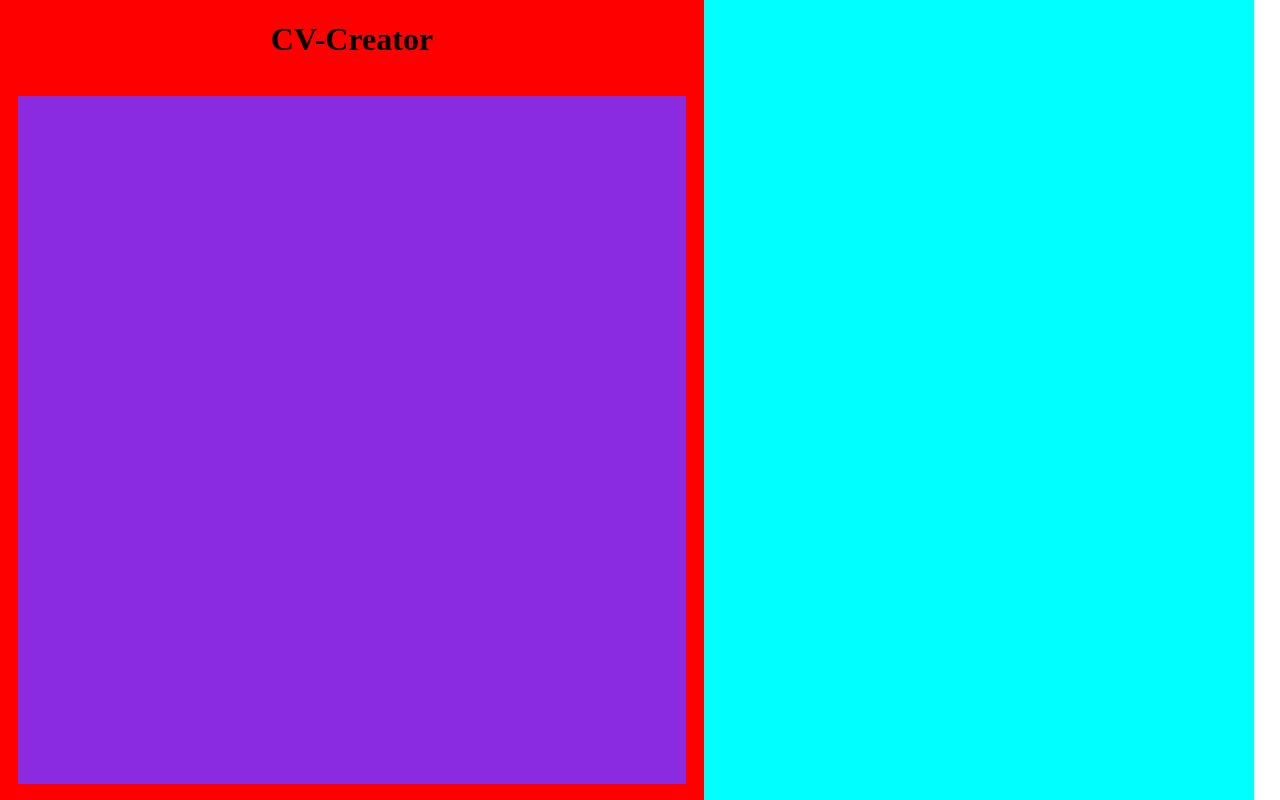
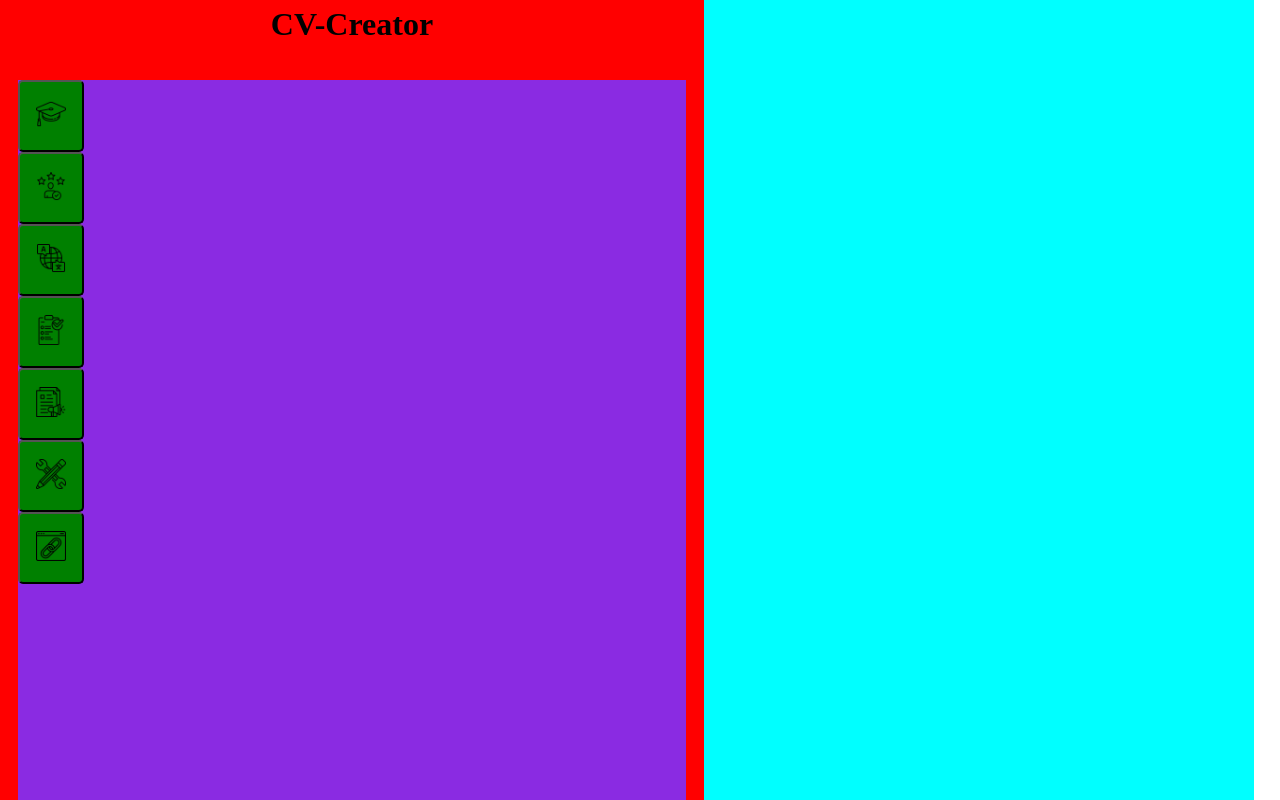
Before and after one commit to Paul-1783/CV-Application, a React (Vite) app: page / in a window 1280 px wide. Built offline with nearby package versions, Linux system fonts and the light colour scheme.

Commit message:
added navbar

```diff
--- a/src/components/preview/preview.jsx
+++ b/src/components/preview/preview.jsx
@@ -1,4 +1,4 @@
-import "./preview.css";
+import "./../../styles/preview.css";
 
 export function PreviewFrame() {
   return <span className="preview-frame"></span>;
--- a/src/components/tab/tab.jsx
+++ b/src/components/tab/tab.jsx
@@ -0,0 +1 @@
+import "./../../styles/tab.css";
--- a/src/components/tabsContainer/tabsContainer.css
+++ /dev/null
@@ -1,17 +0,0 @@
-.tabs-container {
-    display: flex;
-    flex-direction: column;
-    justify-content: center;
-    align-items: center;
-    background-color: red;
-    width: 55dvw;
-    height: 100dvh;
-
-}
-
-.tabs-interior {
-    margin: 1rem;
-    background-color: blueviolet;
-    width: 95%;
-    height: 90%;
-}
--- a/src/components/tabsContainer/tabsContainer.jsx
+++ b/src/components/tabsContainer/tabsContainer.jsx
@@ -1,10 +1,49 @@
-import "./tabsContainer.css";
+import "./../../styles/tabsContainer.css";
+
+import educationIcon from "./../../assets/education.png";
+import experienceIcon from "./../../assets/experience.png";
+import languageIcon from "./../../assets/language.png";
+import projectIcon from "./../../assets/project.png";
+import publicationIcon from "./../../assets/publication.png";
+import skillIcon from "./../../assets/skill.png";
+import linkIcon from "./../../assets/links.png";
 
 export function TabsContainer() {
   return (
     <span className="tabs-container">
       <h1>CV-Creator</h1>
-      <section className="tabs-interior"></section>
+      <main className="tabs-interior">
+        <div id="side-menu">
+          <button className="sideMenuButton">
+            <img src={educationIcon} alt="education" />
+          </button>
+          <button className="sideMenuButton">
+            {" "}
+            <img src={experienceIcon} alt="experience" />
+          </button>
+          <button className="sideMenuButton">
+            {" "}
+            <img src={languageIcon} alt="language" />
+          </button>
+          <button className="sideMenuButton">
+            {" "}
+            <img src={projectIcon} alt="project" />
+          </button>
+          <button className="sideMenuButton">
+            {" "}
+            <img src={publicationIcon} alt="publication" />
+          </button>
+          <button className="sideMenuButton">
+            {" "}
+            <img src={skillIcon} alt="skill" />
+          </button>
+          <button className="sideMenuButton">
+            {" "}
+            <img src={linkIcon} alt="links" />
+          </button>
+        </div>
+        <div className="info-list"></div>
+      </main>
     </span>
   );
 }
--- /dev/null
+++ b/src/styles/tabsContainer.css
@@ -0,0 +1,49 @@
+img {
+    max-width: 30px;
+}
+
+.tabs-container {
+    display: flex;
+    flex-direction: column;
+    justify-content: center;
+    align-items: center;
+    background-color: red;
+    width: 55dvw;
+    height: 100dvh;
+}
+
+.tabs-interior {
+    display: flex;
+    margin: 1rem;
+    background-color: blueviolet;
+    width: 95%;
+    height: 90%;
+}
+
+#side-menu {
+    display: flex;
+    flex-direction: column;
+    align-items: center;
+    height: 70%;
+    width: 10%;
+    justify-content: space-around;
+}
+
+.sideMenuButton {
+    background-color: green;
+    border-radius: 5px;
+    width: 100%;
+    height: 300px;
+}
+
+.info-list {
+    background-color: crimson;
+}
+
+.info-section {
+    width: 90%;
+    height: 10dvh;
+    background-color: chartreuse;
+}
+
+.infoSectionButton {}
```
Also changed, not shown: src/assets/links.png (added), src/styles/preview.css (renamed from src/components/preview/preview.css), src/styles/tab.css (added).
